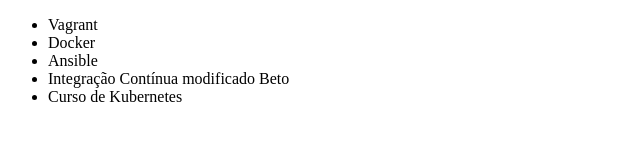
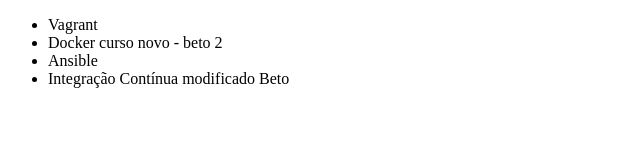
Before and after one commit to betoborges/alura-git, a plain HTML site: page index.html in a window 1280 px wide. Shown: the whole page, without its empty margins (0-640 px from the left). Drawn offline with Linux system fonts and the light colour scheme.

Commit message:
inclui obs beto 2

```diff
--- a/index.html
+++ b/index.html
@@ -2,15 +2,14 @@
 <html lang="en">
 <head>
     <meta charset="UTF-8">
-    <title>Cursos da Alura</title>
+    <title>Cursos de Devops da Alura</title>
 </head>
 <body>
     <ul>
         <li>Vagrant</li>
-        <li>Docker</li>
+        <li>Docker curso novo - beto 2</li>
         <li>Ansible</li>
         <li>Integração Contínua modificado Beto</li>
-	    <li>Curso de Kubernetes</li>
     </ul>
 </body>
 </html>
```
